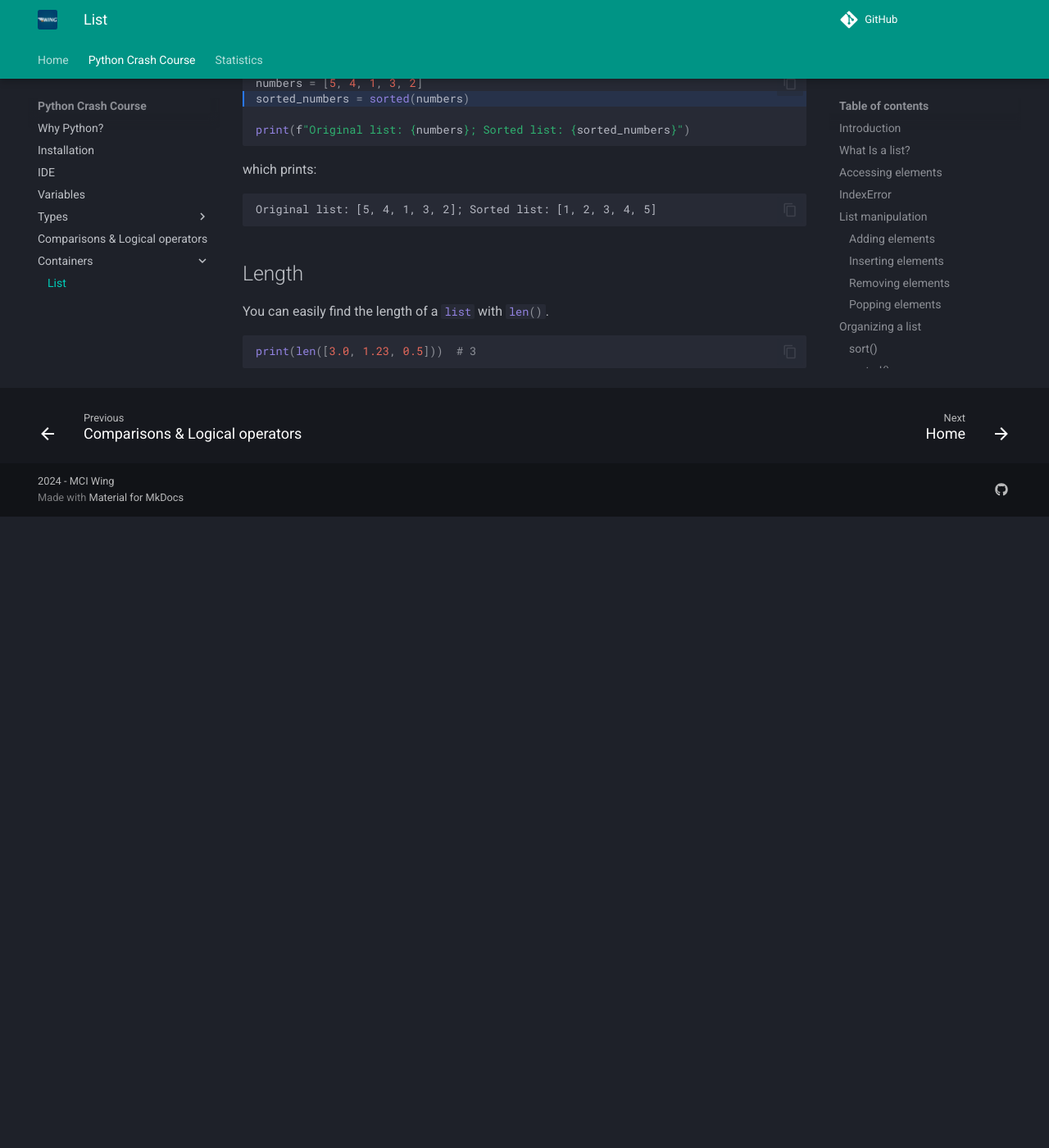
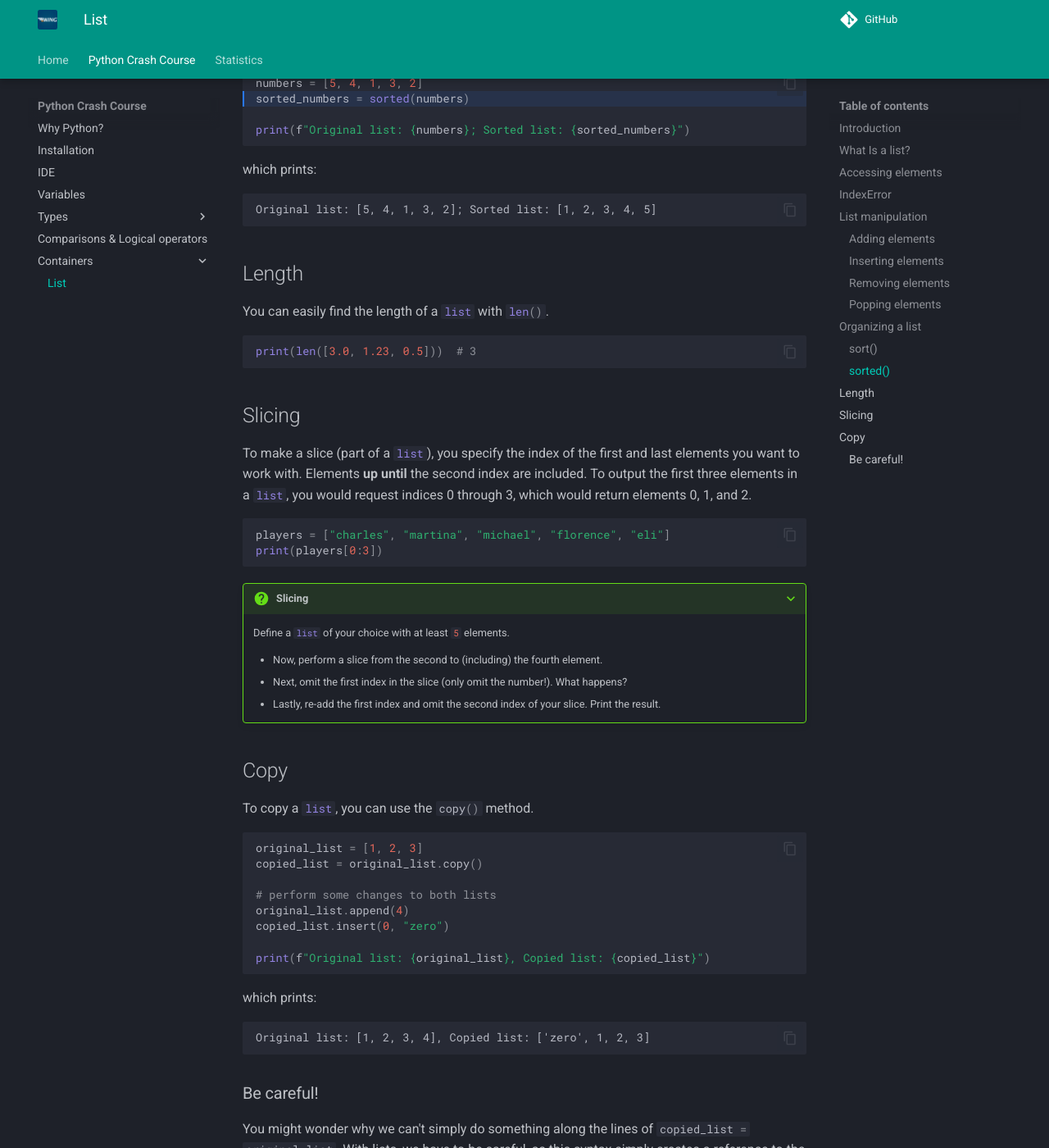
Before and after one commit to mciwing/mciwing.github.io, an MkDocs documentation site: the page built from docs/python/containers/list.md, in a window 1280 px wide and 1400 px high, scrolled down 5080 px. Shown: the whole window at 82% size. Built offline with MkDocs 1.6.1 and Material for MkDocs 9.7.7, drawn with Linux system fonts in a browser that asks for light colours; comment, search, counter and statistics services are not loaded; before the commit the page ends 5710 px from its top, so only the background shows below that; some of the changed text lies outside the part shown.

Commit message:
docs: slicing and copying a list (Python Crash Course) #9

````diff
--- a/docs/python/containers/list.md
+++ b/docs/python/containers/list.md
@@ -287,3 +287,89 @@ You can easily find the length of a `#!python list` with `#!python len()`.
 ```py
 print(len([3.0, 1.23, 0.5]))  # 3
 ```
+
+## Slicing
+
+To make a slice (part of a `#!python list`), you specify the index of the
+first and last
+elements you want to work with. Elements **up until** the second index are
+included. To output the first three elements in a `#!python list`, you would request
+indices 0 through 3, which would return elements 0, 1, and 2.
+
+```py
+players = ["charles", "martina", "michael", "florence", "eli"]
+print(players[0:3])
+```
+
+???+ question "Slicing"
+
+    Define a `#!python list` of your choice with at least `#!python 5`
+    elements.
+
+    - Now, perform a slice from the second to (including) the fourth element.
+    - Next, omit the first index in the slice (only omit the number!). What
+    happens?
+    - Lastly, re-add the first index and omit the second index of your
+    slice. Print the result.
+
+## Copy
+
+To copy a `#!python list`, you can use the `#!python copy()` method.
+
+```py
+original_list = [1, 2, 3]
+copied_list = original_list.copy()
+
+# perform some changes to both lists
+original_list.append(4)
+copied_list.insert(0, "zero")
+
+print(f"Original list: {original_list}, Copied list: {copied_list}")
+```
+
+which prints:
+
+```
+Original list: [1, 2, 3, 4], Copied list: ['zero', 1, 2, 3]
+```
+
+### Be careful!
+
+You might wonder why we can't simply do something along the lines of
+`#!python copied_list = original_list`. With lists, we have to be careful,
+as this syntax simply creates a reference to the original `#!python list`.
+Let's look at an example:
+
+```py
+original_list = [1, 2, 3]
+copied_list = original_list
+
+# perform some changes to the original list
+original_list.append(4)
+
+print(f"Original list: {original_list}, Copied list: {copied_list}")
+```
+
+which leaves us with:
+```
+Original list: [1, 2, 3, 4], Copied list: [1, 2, 3, 4]
+```
+
+As you can see, the changes to the original `#!python list` are reflected in
+the copied one. You can read about this in more detail
+[here](https://realpython.com/pointers-in-python/).
+
+
+???+ note
+
+    We can actually check whether both lists point to the same object in memory
+    by using `#!python id()` which returns the memory address of an object.
+    Just remember, to be careful when copying lists and check if your program
+    behaves as intended!
+
+    ```py
+    original_list = [1, 2, 3]
+    copied_list = original_list
+
+    print(id(original_list) == id(copied_list))  # True
+    ```
````
